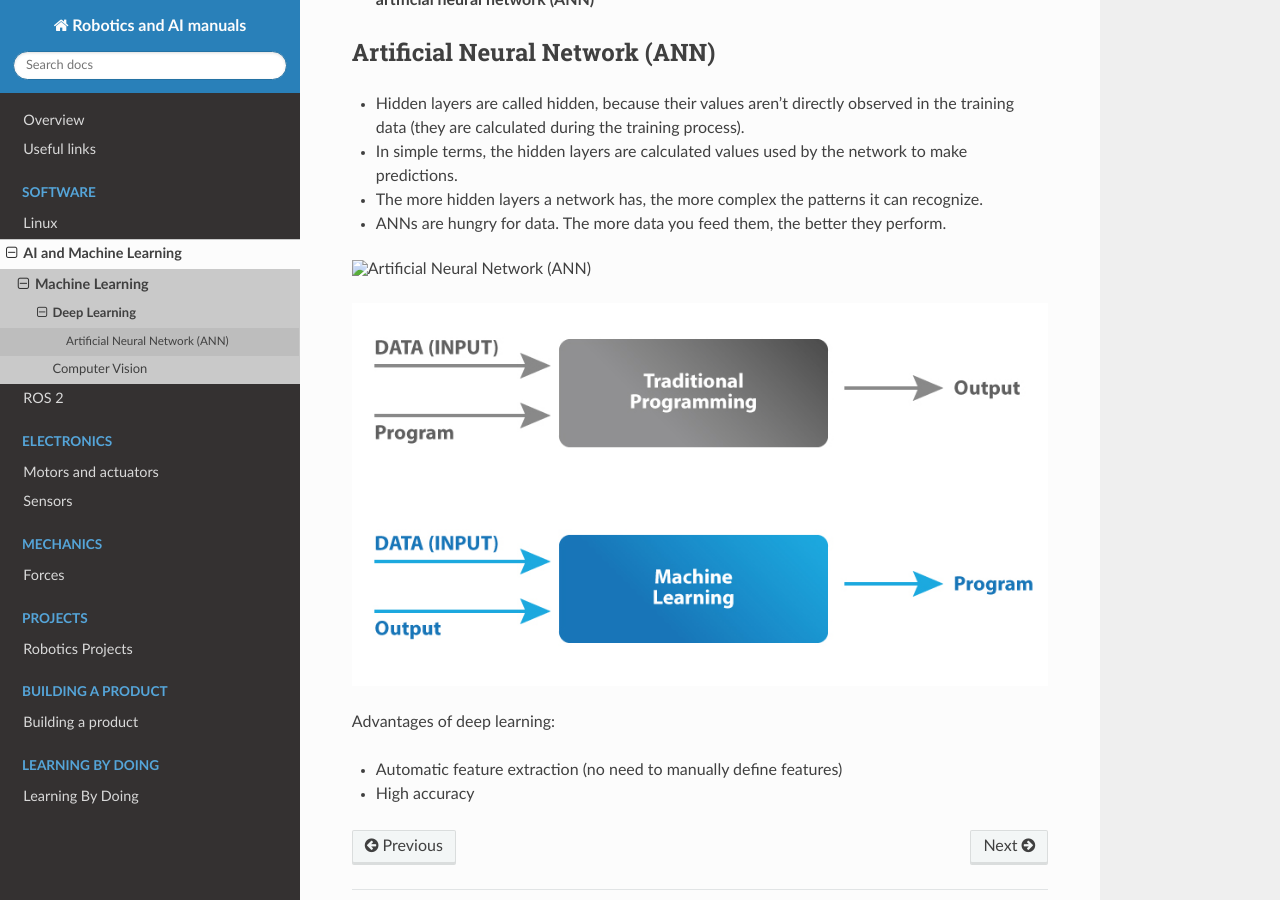
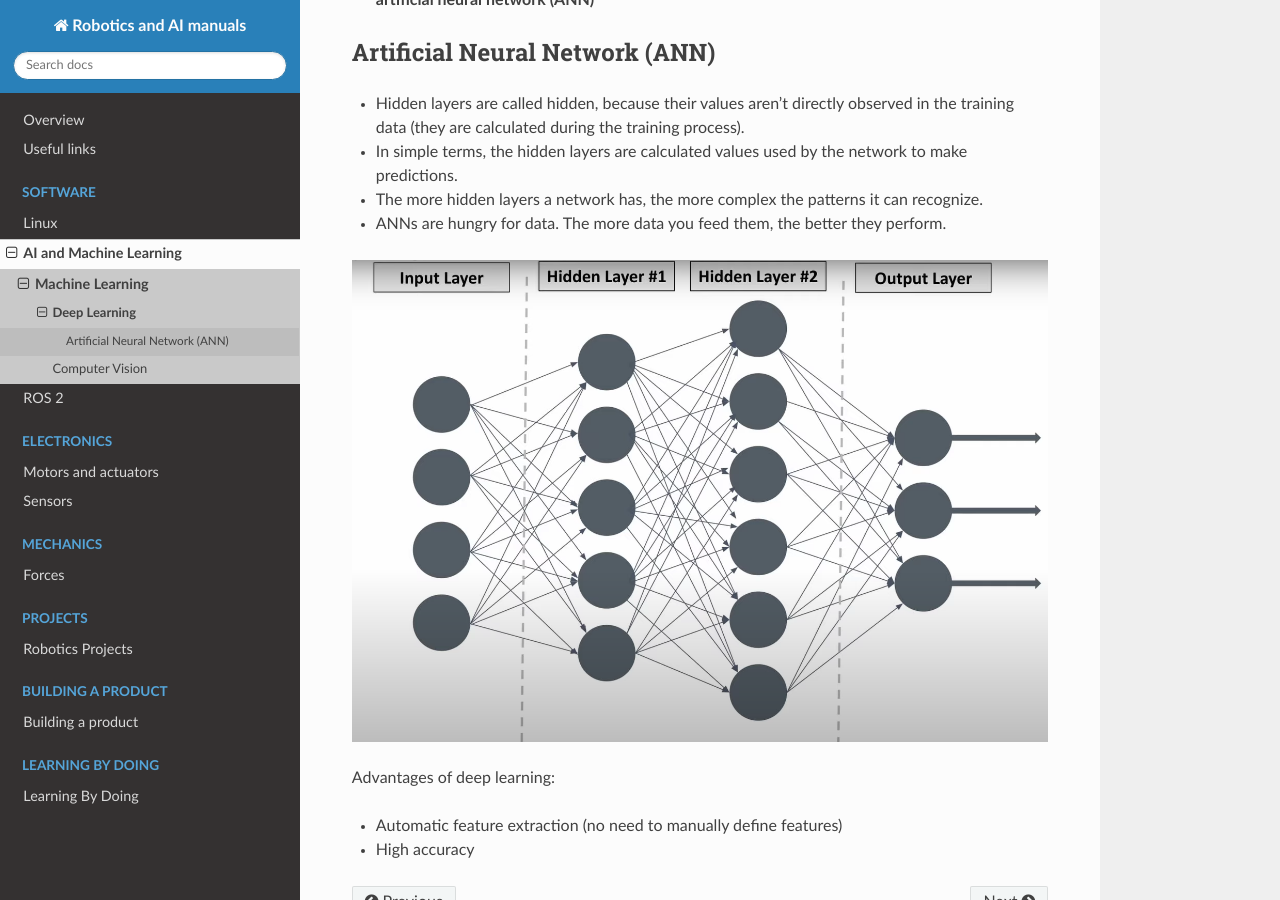
Before and after one commit to jevgenik/manuals, a Sphinx documentation site: the page built from source/files/software/ai/deep_learning.rst, in a window 1280 px wide and 900 px high, scrolled down 484 px. Built offline with Sphinx 7.4.7 and the Read the Docs theme 2.0.0, drawn with Linux system fonts in a browser that asks for light colours.

Commit message:
deep learning

```diff
--- a/source/files/software/ai/deep_learning.rst
+++ b/source/files/software/ai/deep_learning.rst
@@ -28,9 +28,6 @@ Artificial Neural Network (ANN)
 .. image:: /files/images/ann.png
    :alt: Artificial Neural Network (ANN)
 
-.. image:: /files/images/ml_vs_trad_programming.jpg
-   :alt: Machine Learning vs Traditional Programming
-
 
 Advantages of deep learning:
 
```
Also changed, not shown: source/files/images/ann.png (renamed from source/files/images/sssann.png).
